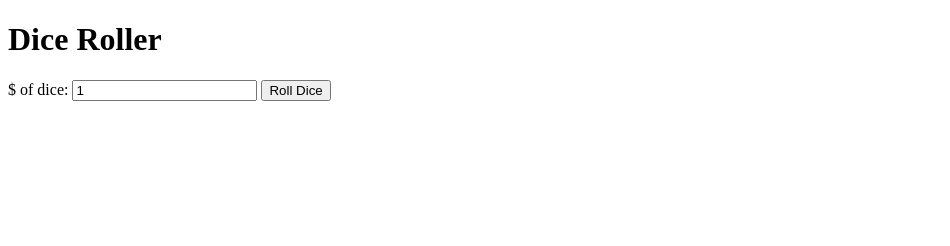
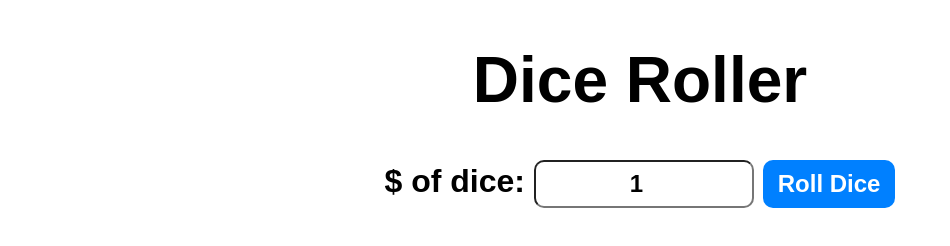
Before and after one commit to mirankavinda/Dice-Roller, a plain HTML site: page index.html in a window 1280 px wide. Shown: the whole page, without its empty margins (0-950 px from the left). Drawn offline with Linux system fonts and the light colour scheme.

Commit message:
update css

```diff
--- a/index.html
+++ b/index.html
@@ -13,6 +13,8 @@
         <label>$ of dice:</label>
         <input type="number" value="1" min="1">
         <button onClick="rollDice()">Roll Dice</button>
+        <div id="diceResult"></div>
+        <div id="diceImages"></div>
     </div>
 
     <script src="/index.js"></script>
--- a/styles.css
+++ b/styles.css
@@ -0,0 +1,33 @@
+#container {
+    font-family: Arial, Helvetica, sans-serif;
+    text-align: center;
+    font-size: 2rem;
+    font-weight: bold;
+}
+
+button{
+    font-size: 1.5rem;
+    padding: 10px 15px;
+    border-radius: 10px;
+    border: none;
+    background-color: hsl(210, 100%, 50%);
+    color: white;
+    font-weight: bold;
+    cursor: pointer;
+}
+button:hover{
+    background-color: hsl(210, 100%, 60%);
+}
+button:active{
+    background-color: hsl(210, 100%, 70%);
+}
+
+input{
+    font-size: 1.5rem;
+    padding: 8px;
+    border-radius: 10px;
+    width: 200px;
+    text-align: center;
+    font-weight: bold;
+
+}
```
